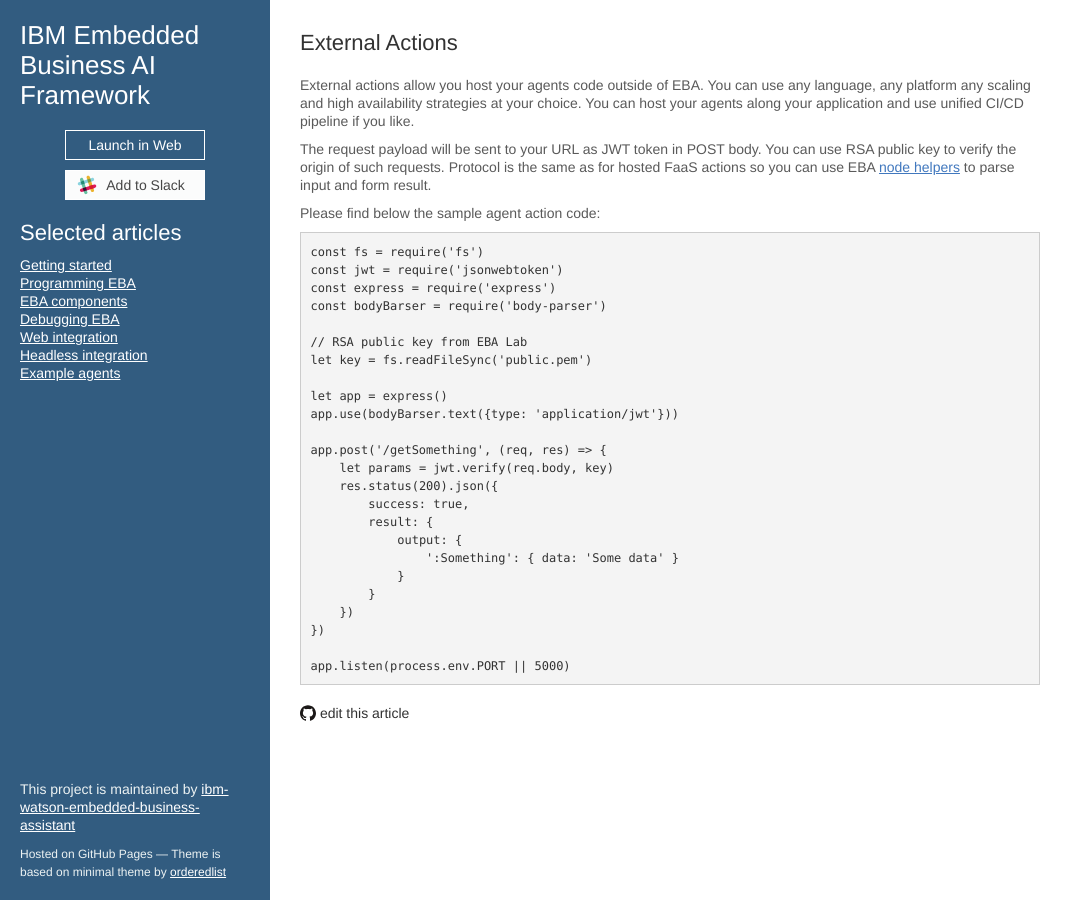
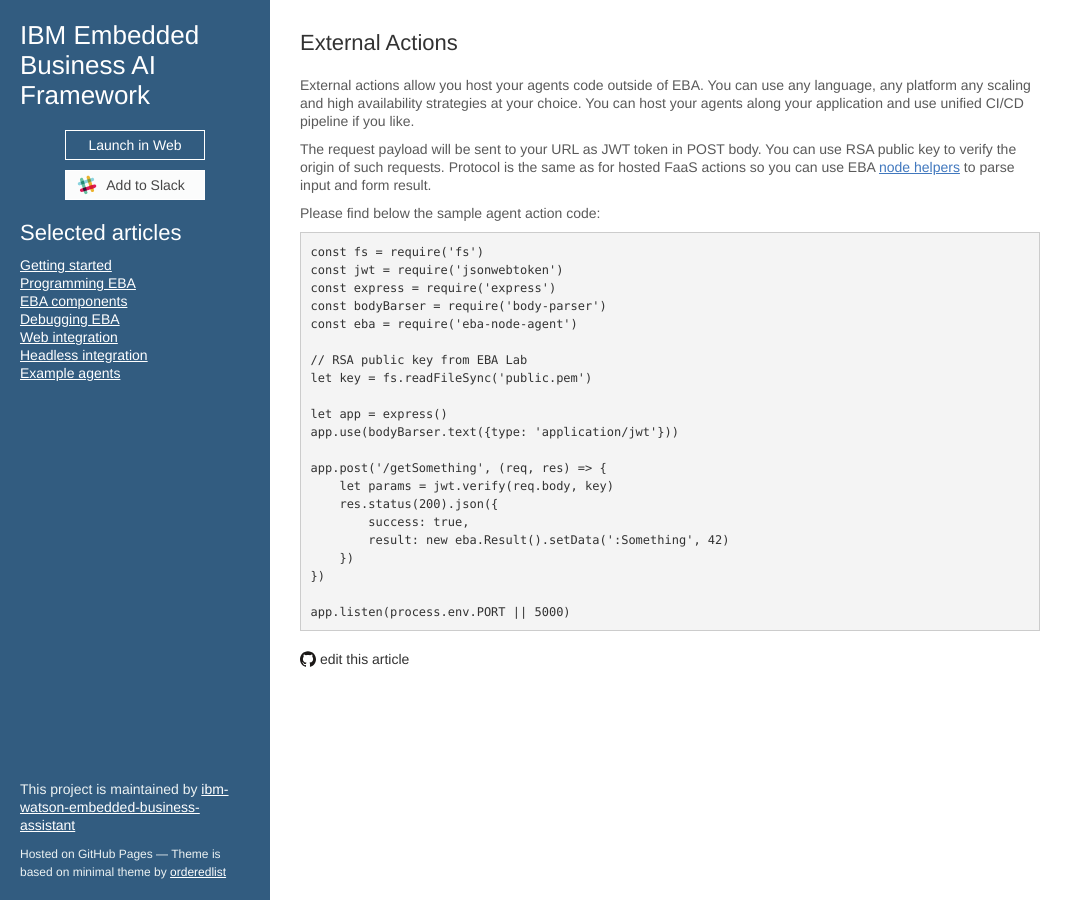
Before and after one commit to ibm-watson-embedded-business-assistant/eba-example-agents, a Jekyll site: the page built from docs/lab/ExternalRuntime.md, in a window 1280 px wide. Shown: the whole page, without its empty margins (0-1083 px from the left). Built offline with Jekyll 4.4.1, drawn with Linux system fonts in a browser that asks for light colours; our own code applies the rules of GitHub Pages for plain Markdown files; the repository's description, which GitHub fills in, is left out.

Commit message:
Update ExternalRuntime.md

```diff
--- a/docs/lab/ExternalRuntime.md
+++ b/docs/lab/ExternalRuntime.md
@@ -11,6 +11,7 @@
 const jwt = require('jsonwebtoken')
 const express = require('express')
 const bodyBarser = require('body-parser')
+const eba = require('eba-node-agent')
 
 // RSA public key from EBA Lab
 let key = fs.readFileSync('public.pem')
@@ -22,11 +23,7 @@
     let params = jwt.verify(req.body, key)
     res.status(200).json({
         success: true,
-        result: {
-            output: {
-                ':Something': { data: 'Some data' }
-            }
-        }
+        result: new eba.Result().setData(':Something', 42)
     })
 })
 
```
